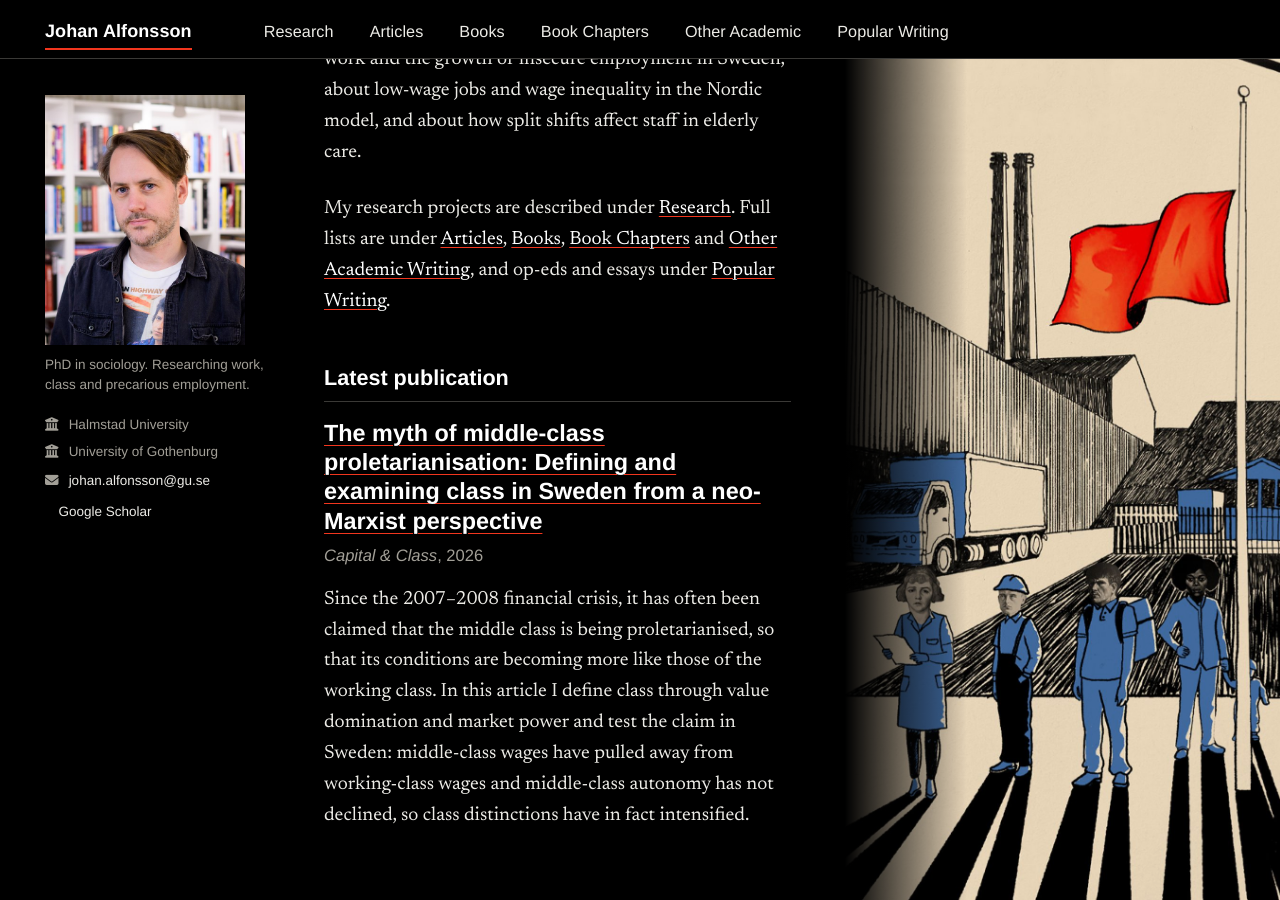
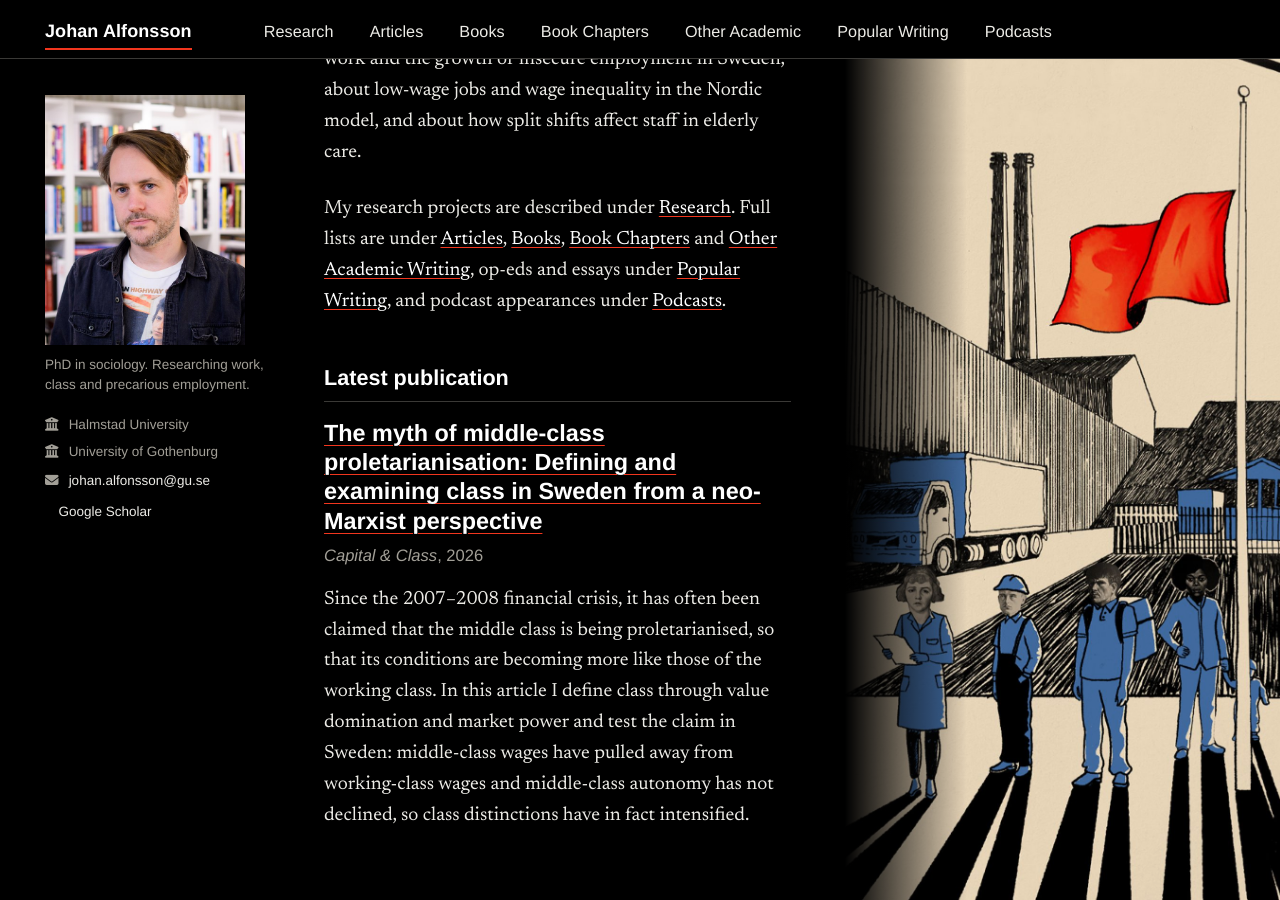
Before and after one commit to johanalfonsson/johanalfonsson.github.io, a Jekyll site: the page built from _pages/about.md, in a window 1280 px wide and 900 px high, scrolled down 520 px. Built offline with Jekyll 4.4.1, drawn with Linux system fonts in a browser that asks for light colours; some web fonts are replaced; a style sheet for code colours, icons or effects is not loaded.

Commit message:
Add files via upload

```diff
--- a/_data/navigation.yml
+++ b/_data/navigation.yml
@@ -29,3 +29,7 @@ main:
   - title: "Popular Writing"
     url: /popular-writing/
     order: 6
+
+  - title: "Podcasts"
+    url: /podcasts/
+    order: 7
--- a/_pages/about.md
+++ b/_pages/about.md
@@ -11,7 +11,7 @@ I am an associate senior lecturer at Halmstad University and affiliated with the
 
 My research focuses mainly on work, class and precarious employment, including class theory, the conditions of the working class and alienation. I have written about on-call work and the growth of insecure employment in Sweden, about low-wage jobs and wage inequality in the Nordic model, and about how split shifts affect staff in elderly care.
 
-My research projects are described under [Research](/research/). Full lists are under [Articles](/articles/), [Books](/books/), [Book Chapters](/book-chapters/) and [Other Academic Writing](/other-academic/), and op-eds and essays under [Popular Writing](/popular-writing/).
+My research projects are described under [Research](/research/). Full lists are under [Articles](/articles/), [Books](/books/), [Book Chapters](/book-chapters/) and [Other Academic Writing](/other-academic/), op-eds and essays under [Popular Writing](/popular-writing/), and podcast appearances under [Podcasts](/podcasts/).
 
 Latest publication
 ------
```
Also changed, not shown: _pages/podcasts.md (added, +16 -0 lines).
